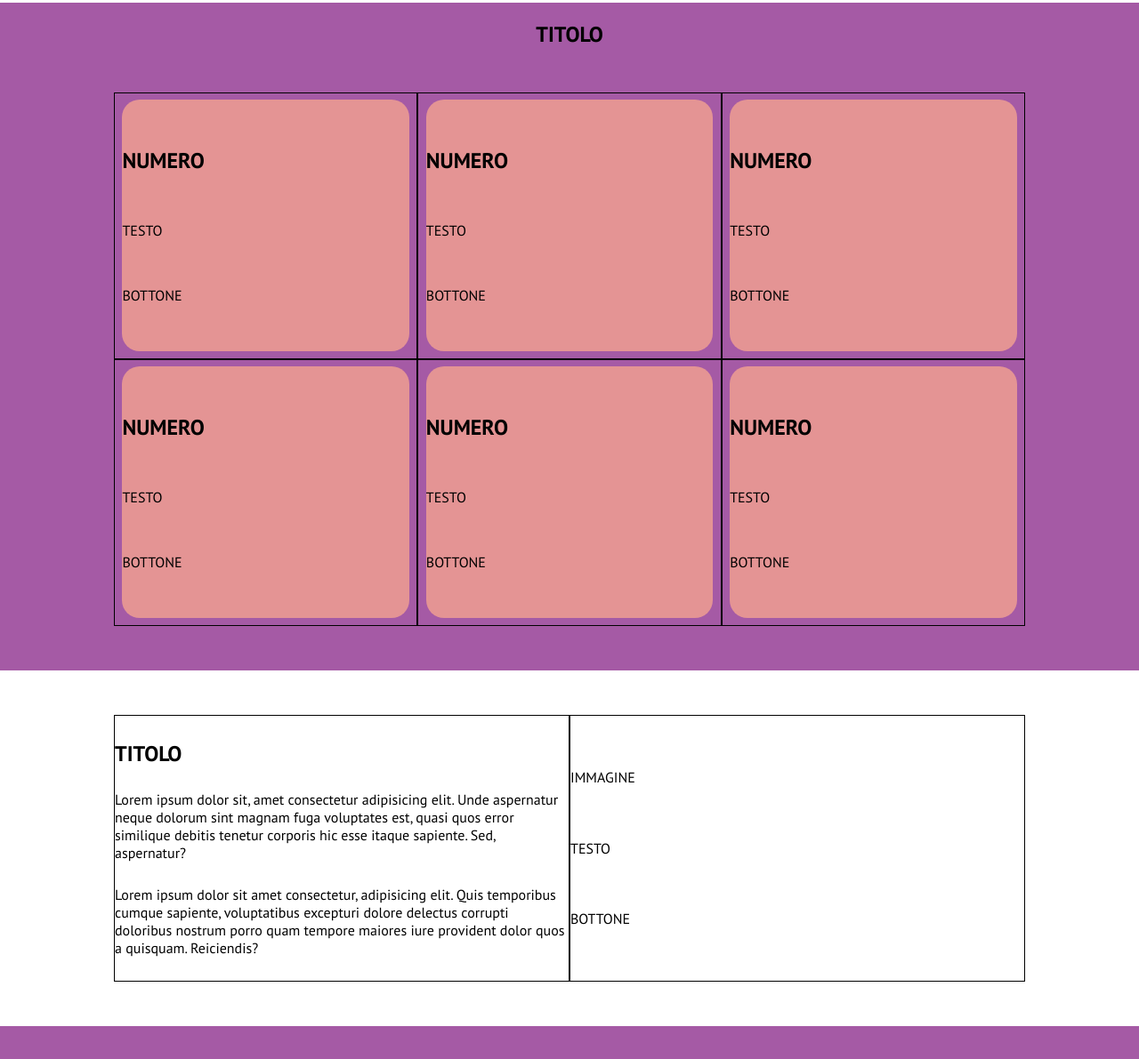
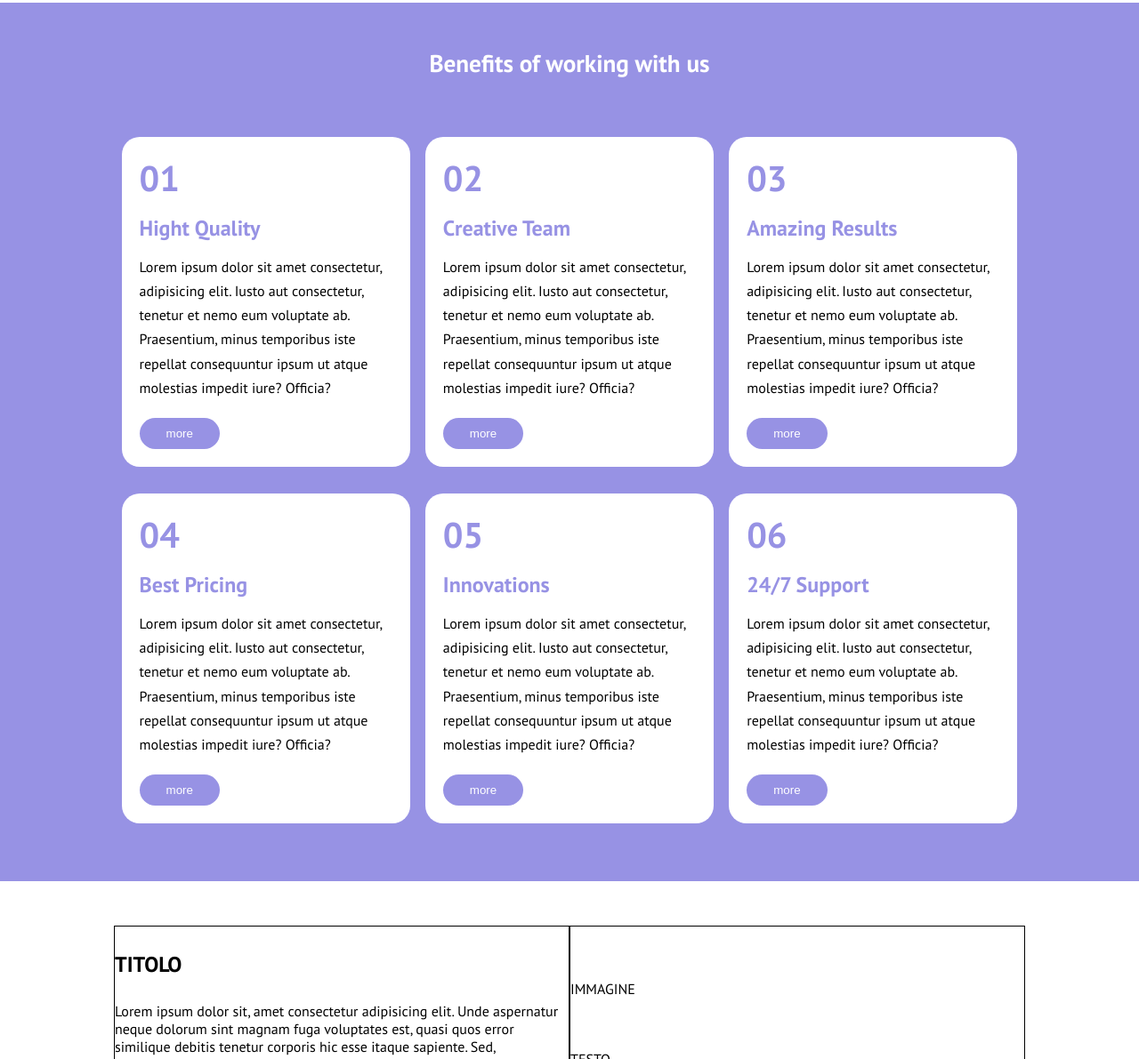
Before and after one commit to Idedav/htmlcss-responsive-layout, a plain HTML site: page index.html in a window 1280 px wide. Shown: the part 2845-4036 px from the top of the page at 89% size. Drawn offline with Linux system fonts and the light colour scheme.

Commit message:
[ADD] benefits

```diff
--- a/css/style.css
+++ b/css/style.css
@@ -292,12 +292,14 @@ header nav .menu ul li button{
 /* BENEFITS */
 
 .benefits{
-    background-color: rgb(165, 90, 165);
+    background-color: #9792E4;
 }
 
 .benefits .title{
     text-align: center;
-    padding-top: 20px;
+    padding-top: 50px;
+    color: white;
+    font-size: 1.7rem;
 }
 
 .benefits .row{
@@ -311,8 +313,6 @@ header nav .menu ul li button{
 
 .benefits .row .col{
     width: 100%;
-    height: 300px;
-    border: 1px solid black;
     display: flex;
     flex-direction: column;
     align-items: center;
@@ -323,10 +323,42 @@ header nav .menu ul li button{
     width: 95%;
     height: 95%;
     border-radius: 20px;
-    background-color: rgb(228, 148, 148);
+    background-color: white;
     display: flex;
     flex-direction: column;
-    justify-content: space-evenly;
+    margin: 15px 0px;
+}
+
+.benefits .row .col .card .text{
+    padding: 0px 20px;
+}
+
+.benefits .row .col .card .text h1,
+.benefits .row .col .card .text h3{
+    color: #9792E4;
+}
+
+.benefits .row .col .card .text h1{
+    font-size: 2.5rem;
+    padding-top: 20px;
+}
+
+.benefits .row .col .card .text h3{
+    padding: 15px 0px;
+    font-size: 1.5rem;
+}
+
+.benefits .row .col .card .text p{
+    line-height: 1.7rem;
+}
+
+.benefits .row .col .card .text button{
+    border: none;
+    color: white;
+    background-color: #9792E4;
+    padding: 10px 30px;
+    border-radius: 20px;
+    margin: 20px 0px;
 }
 
 /* ABOUT US */
--- a/index.html
+++ b/index.html
@@ -171,55 +171,73 @@
 <!-- BENEFITS -->
         <section class="benefits">
 
-            <h1 class="title">TITOLO</h1>
+            <h1 class="title">Benefits of working with us</h1>
 
             <div class="row">
 
                 <div class="col">
                     <div class="card">
-                        <h1>NUMERO</h1>
-                        <p>TESTO</p>
-                        <p>BOTTONE</p>
+                        <div class="text">
+                            <h1>01</h1>
+                            <h3>Hight Quality</h3>
+                            <p>Lorem ipsum dolor sit amet consectetur, adipisicing elit. Iusto aut consectetur, tenetur et nemo eum voluptate ab. Praesentium, minus temporibus iste repellat consequuntur ipsum ut atque molestias impedit iure? Officia?</p>
+                            <button>more</button>
+                        </div>
                     </div>
                 </div>
 
                 <div class="col">
                     <div class="card">
-                        <h1>NUMERO</h1>
-                        <p>TESTO</p>
-                        <p>BOTTONE</p>
+                        <div class="text">
+                            <h1>02</h1>
+                            <h3>Creative Team</h3>
+                            <p>Lorem ipsum dolor sit amet consectetur, adipisicing elit. Iusto aut consectetur, tenetur et nemo eum voluptate ab. Praesentium, minus temporibus iste repellat consequuntur ipsum ut atque molestias impedit iure? Officia?</p>
+                            <button>more</button>
+                        </div>
                     </div>
                 </div>
 
                 <div class="col">
                     <div class="card">
-                        <h1>NUMERO</h1>
-                        <p>TESTO</p>
-                        <p>BOTTONE</p>
+                        <div class="text">
+                            <h1>03</h1>
+                            <h3>Amazing Results</h3>
+                            <p>Lorem ipsum dolor sit amet consectetur, adipisicing elit. Iusto aut consectetur, tenetur et nemo eum voluptate ab. Praesentium, minus temporibus iste repellat consequuntur ipsum ut atque molestias impedit iure? Officia?</p>
+                            <button>more</button>
+                        </div>
                     </div>
                 </div>
 
                 <div class="col">
                     <div class="card">
-                        <h1>NUMERO</h1>
-                        <p>TESTO</p>
-                        <p>BOTTONE</p>
+                        <div class="text">
+                            <h1>04</h1>
+                            <h3>Best Pricing</h3>
+                            <p>Lorem ipsum dolor sit amet consectetur, adipisicing elit. Iusto aut consectetur, tenetur et nemo eum voluptate ab. Praesentium, minus temporibus iste repellat consequuntur ipsum ut atque molestias impedit iure? Officia?</p>
+                            <button>more</button>
+                        </div>
                     </div>
                 </div>
 
                 <div class="col">
                     <div class="card">
-                        <h1>NUMERO</h1>
-                        <p>TESTO</p>
-                        <p>BOTTONE</p>
+                        <div class="text">
+                            <h1>05</h1>
+                            <h3>Innovations</h3>
+                            <p>Lorem ipsum dolor sit amet consectetur, adipisicing elit. Iusto aut consectetur, tenetur et nemo eum voluptate ab. Praesentium, minus temporibus iste repellat consequuntur ipsum ut atque molestias impedit iure? Officia?</p>
+                            <button>more</button>
+                        </div>
                     </div>
                 </div>
 
                 <div class="col">
                     <div class="card">
-                        <h1>NUMERO</h1>
-                        <p>TESTO</p>
-                        <p>BOTTONE</p>
+                        <div class="text">
+                            <h1>06  </h1>
+                            <h3>24/7 Support</h3>
+                            <p>Lorem ipsum dolor sit amet consectetur, adipisicing elit. Iusto aut consectetur, tenetur et nemo eum voluptate ab. Praesentium, minus temporibus iste repellat consequuntur ipsum ut atque molestias impedit iure? Officia?</p>
+                            <button>more</button>
+                        </div>
                     </div>
                 </div>
 
```
